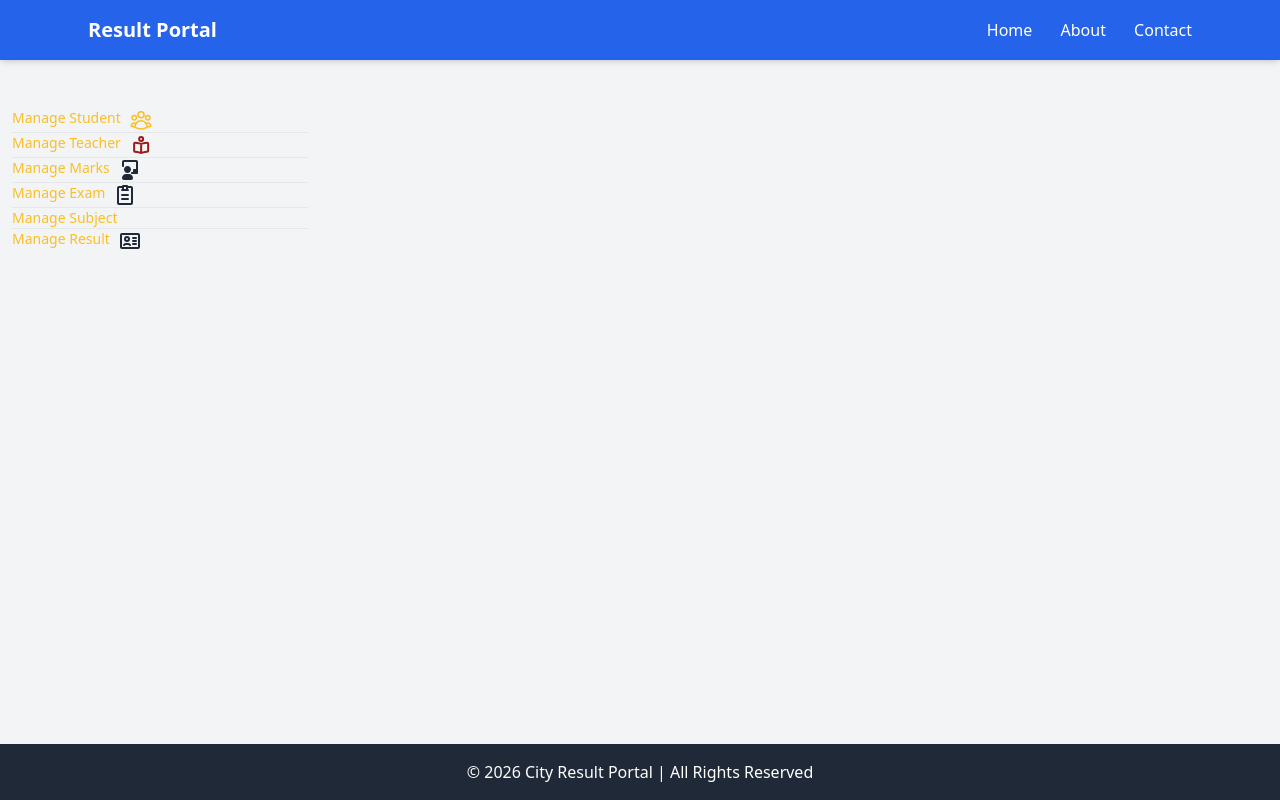
After one commit to kirti-keshri/Result, a Django app: page /school_dashboard/ in a window 1280 px wide. The commit adds this page. Run offline with Django 4.2, Linux system fonts and the light colour scheme; some libraries are stand-ins or nearby versions.

Commit message:
authentication and dashboard

```diff
--- a/ResultPortal/Portal/templates/base.html
+++ b/ResultPortal/Portal/templates/base.html
@@ -3,6 +3,10 @@
 <head>
     <title>City Result Portal</title>
     <script src="https://cdn.tailwindcss.com"></script>
+    <link href="https://cdn.jsdelivr.net/npm/flowbite@4.0.1/dist/flowbite.min.css" rel="stylesheet" />
+    <script src="https://cdn.jsdelivr.net/npm/flowbite@4.0.1/dist/flowbite.min.js"></script>
+
+
 </head>
 
 <body class="bg-gray-100 min-h-screen flex flex-col">
--- /dev/null
+++ b/ResultPortal/Portal/templates/school_dashboard.html
@@ -0,0 +1,55 @@
+{% extends "base.html" %}
+
+{% block content %}
+
+<div class="w-3/12 flex flex-col divide-y px-3 py-2 text-slate-400">
+    <div class="flex flex-1 gap-2 text-amber-400 text-sm">
+        <p>Manage Student</p>
+        <svg xmlns="http://www.w3.org/2000/svg" fill="none" viewBox="0 0 24 24" stroke-width="1.5" stroke="currentColor" class="size-6">
+  <path stroke-linecap="round" stroke-linejoin="round" d="M18 18.72a9.094 9.094 0 0 0 3.741-.479 3 3 0 0 0-4.682-2.72m.94 3.198.001.031c0 .225-.012.447-.037.666A11.944 11.944 0 0 1 12 21c-2.17 0-4.207-.576-5.963-1.584A6.062 6.062 0 0 1 6 18.719m12 0a5.971 5.971 0 0 0-.941-3.197m0 0A5.995 5.995 0 0 0 12 12.75a5.995 5.995 0 0 0-5.058 2.772m0 0a3 3 0 0 0-4.681 2.72 8.986 8.986 0 0 0 3.74.477m.94-3.197a5.971 5.971 0 0 0-.94 3.197M15 6.75a3 3 0 1 1-6 0 3 3 0 0 1 6 0Zm6 3a2.25 2.25 0 1 1-4.5 0 2.25 2.25 0 0 1 4.5 0Zm-13.5 0a2.25 2.25 0 1 1-4.5 0 2.25 2.25 0 0 1 4.5 0Z" />
+</svg>
+
+    </div>
+    <div class="flex flex-1 gap-2  text-sm">
+        <p class="text-amber-400">Manage Teacher</p>
+        <svg class="w-6 h-6 text-red-800 dark:text-white" aria-hidden="true" xmlns="http://www.w3.org/2000/svg" width="24" height="24" fill="none" viewBox="0 0 24 24">
+  <path stroke="currentColor" stroke-linejoin="round" stroke-width="2" d="M12.1429 11v9m0-9c-2.50543-.7107-3.19099-1.39543-6.13657-1.34968-.48057.00746-.86348.38718-.86348.84968v7.2884c0 .4824.41455.8682.91584.8617 2.77491-.0362 3.45995.6561 6.08421 1.3499m0-9c2.5053-.7107 3.1067-1.39542 6.0523-1.34968.4806.00746.9477.38718.9477.84968v7.2884c0 .4824-.4988.8682-1 .8617-2.775-.0362-3.3758.6561-6 1.3499m2-14c0 1.10457-.8955 2-2 2-1.1046 0-2-.89543-2-2s.8954-2 2-2c1.1045 0 2 .89543 2 2Z"/>
+</svg>
+
+
+    </div>
+    <div class="flex flex-1 gap-2  text-sm">
+        <p class="text-amber-400">Manage Marks</p>
+        <svg class="w-6 h-6 text-gray-800 dark:text-white" aria-hidden="true" xmlns="http://www.w3.org/2000/svg" width="24" height="24" fill="currentColor" viewBox="0 0 24 24">
+  <path d="M6 2c-1.10457 0-2 .89543-2 2v4c0 .55228.44772 1 1 1s1-.44772 1-1V4h12v7h-2c-.5523 0-1 .4477-1 1v2h-1c-.5523 0-1 .4477-1 1s.4477 1 1 1h5c.5523 0 1-.4477 1-1V3.85714C20 2.98529 19.3667 2 18.268 2H6Z"/>
+  <path d="M6 11.5C6 9.567 7.567 8 9.5 8S13 9.567 13 11.5 11.433 15 9.5 15 6 13.433 6 11.5ZM4 20c0-2.2091 1.79086-4 4-4h3c2.2091 0 4 1.7909 4 4 0 1.1046-.8954 2-2 2H6c-1.10457 0-2-.8954-2-2Z"/>
+</svg>
+
+
+    </div>
+    <div class="flex flex-1 gap-2  text-sm">
+        <p class="text-amber-400">Manage Exam</p>
+        <svg class="w-6 h-6 text-gray-800 dark:text-white" aria-hidden="true" xmlns="http://www.w3.org/2000/svg" width="24" height="24" fill="none" viewBox="0 0 24 24">
+  <path stroke="currentColor" stroke-linecap="round" stroke-linejoin="round" stroke-width="2" d="M15 4h3a1 1 0 0 1 1 1v15a1 1 0 0 1-1 1H6a1 1 0 0 1-1-1V5a1 1 0 0 1 1-1h3m0 3h6m-6 5h6m-6 4h6M10 3v4h4V3h-4Z"/>
+</svg>
+
+
+    </div>
+    <div class="flex flex-1 gap-2 text-sm">
+        <p class="text-amber-400">Manage Subject</p>
+
+    </div>
+    <div class="flex flex-1 gap-2  text-sm">
+        <p class="text-amber-400">Manage Result</p>
+        <svg class="w-6 h-6 text-gray-800 dark:text-white" aria-hidden="true" xmlns="http://www.w3.org/2000/svg" width="24" height="24" fill="none" viewBox="0 0 24 24">
+  <path stroke="currentColor" stroke-linecap="round" stroke-linejoin="round" stroke-width="2" d="M15 9h3m-3 3h3m-3 3h3m-6 1c-.306-.613-.933-1-1.618-1H7.618c-.685 0-1.312.387-1.618 1M4 5h16a1 1 0 0 1 1 1v12a1 1 0 0 1-1 1H4a1 1 0 0 1-1-1V6a1 1 0 0 1 1-1Zm7 5a2 2 0 1 1-4 0 2 2 0 0 1 4 0Z"/>
+</svg>
+
+
+    </div>
+
+</div>
+<div class="w-9/12">
+
+</div>
+{% endblock %}
--- a/ResultPortal/Portal/views.py
+++ b/ResultPortal/Portal/views.py
@@ -1,6 +1,9 @@
-from django.shortcuts import render
+from django.shortcuts import render,redirect
 from .models import *
 from django.db.models import Sum
+from django.contrib.auth import authenticate,login,logout
+from django.contrib.auth.decorators import login_required
+
 # Create your views here.
 
 def result_search(request):
@@ -77,3 +80,51 @@ def result_view(request):
         "grade": grade,
         "result_status": "PASS" if is_pass else "FAIL",
     })
+
+def login_view(request):
+    if request.method == "POST":
+        username = request.POST.get("username")
+        password = request.POST.get("password")
+        user = authenticate(request, username=username, password=password)
+        if user is not None:
+            login(request, user)
+
+            profile = UserProfile.objects.get(user=user)
+
+            if profile.role == "student":
+                return redirect("student_dashboard")
+            elif profile.role == "teacher":
+                return redirect("teacher_dashboard")
+            elif profile.role == "school_admin":
+                return redirect("school_admin_dashboard")
+            elif profile.role == "portal_admin":
+                return redirect("portal_admin_dashboard")
+
+        return render(request, "login.html", {"error": "Invalid username or password."})
+    return render(request, "login.html")
+
+@login_required
+def logout_view(request):
+    logout(request)
+    return redirect("login")
+
+@login_required
+def student_dashboard(request):
+    profile =UserProfile.objects.get(user=request.user)
+    student = profile.student
+    return render(request, "student_dashboard.html",{"student":student})
+
+@login_required
+def teacher_dashboard(request):
+    return render(request, "teacher_dashboard.html")
+
+# @login_required
+def school_dashboard(request):
+    # profile =UserProfile.objects.get(user=request.user)
+    # school = profile.school
+    return render(request, "school_dashboard.html",)
+# {"school":school}
+
+@login_required
+def portal_dashboard(request):
+    return render(request, "portal_dashboard.html")
--- a/ResultPortal/ResultPortal/urls.py
+++ b/ResultPortal/ResultPortal/urls.py
@@ -19,9 +19,16 @@ from django.urls import path,include
 from Portal.views import *
 
 
+
 urlpatterns = [
     path('admin/', admin.site.urls),
     path("",result_search, name="result_search"),  # home
     path("result/", result_view, name="result_view"),
+    path("login_view/",login_view,name="login"),
+    path("logout_view/",logout_view,name="logout"),
+    path("student_dashboard/",student_dashboard,name="student_dash"),
+    path("teacher_dashboard/",teacher_dashboard,name="teacher_dash"),
+    path("school_dashboard/",school_dashboard,name="school_dash"),
+    path("portal_dashboard/",portal_dashboard,name="portal_dash"),
 
 ]
```
Also changed, not shown: ResultPortal/Portal/models.py (+15 -3 lines), ResultPortal/Portal/migrations/0002_userprofile_delete_role_and_more.py (added), ResultPortal/Portal/templates/portal_dashboard.html (added), ResultPortal/Portal/templates/registration/login.html (added), ResultPortal/Portal/templates/student_dashboard.html (added), ResultPortal/Portal/templates/teacher_dashboard.html (added).
